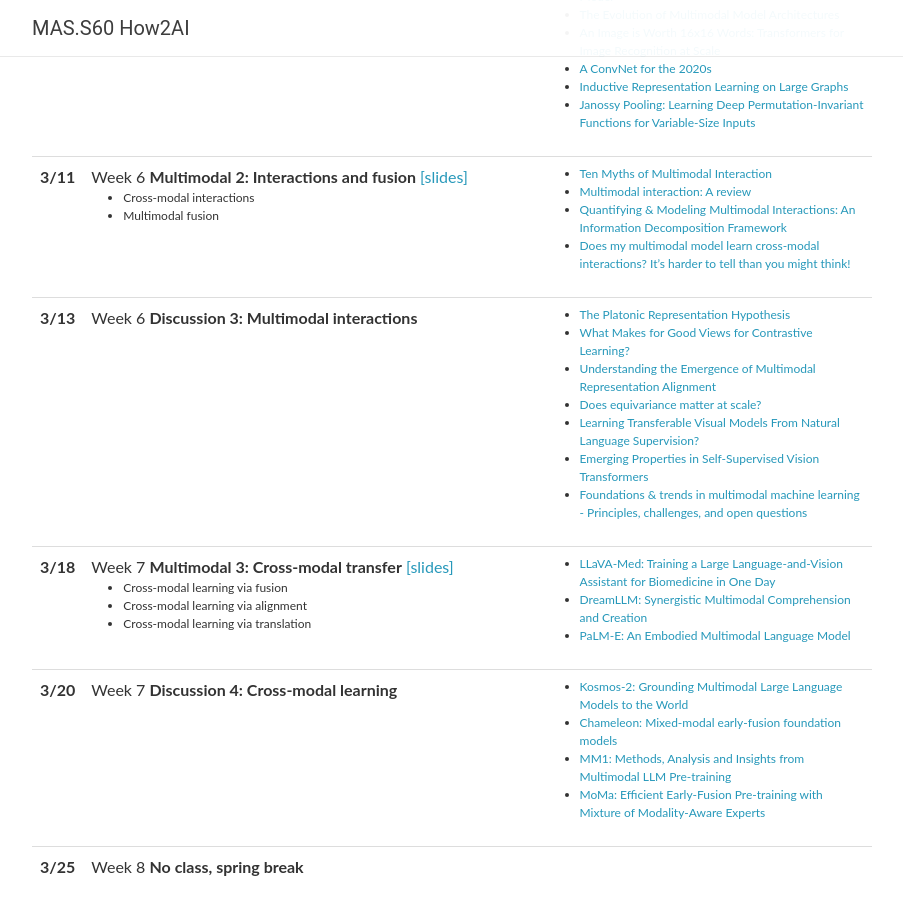
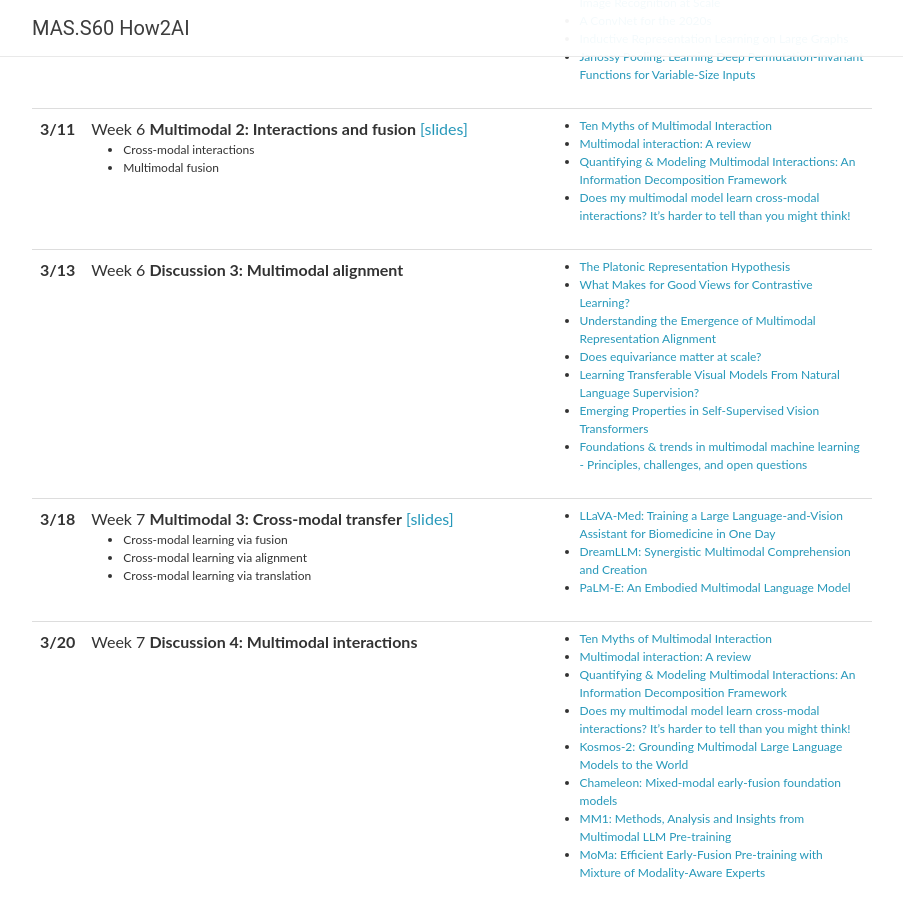
Before and after one commit to MIT-MI/how2ai-course, a Jekyll site: the page built from spring2025/_pages/schedule.md, in a window 1280 px wide and 900 px high, scrolled down 1489 px. Shown: the whole window, without its empty margins (188-1091 px from the left). Built offline with Jekyll 4.4.1, drawn with Linux system fonts in a browser that asks for light colours; nearby versions of some CDN libraries; comment, search, counter and statistics services are not loaded; some of the changed text lies outside the part shown.

Commit message:
Update lectures_2025.yml

```diff
--- a/_data/lectures_2025.yml
+++ b/_data/lectures_2025.yml
@@ -18,9 +18,6 @@
     - Introduction to AI and AI research <br/>
     - Generating ideas, reading and writing papers, AI experimentation
   readings:
-  - '<a href="https://arxiv.org/abs/2110.07058">Ego4D: Around the World in 3,000 Hours of Egocentric Video</a> <br/>'
-  - '<a href="https://arxiv.org/abs/2306.16934">DreamDiffusion: Generating High-Quality Images from Brain EEG Signals</a> <br/>'
-  - '<a href="https://arxiv.org/abs/2310.02050">Tuning Large language model for End-to-end Speech Translation</a> <br/>'
 
 - date: 2/11
   title: >
@@ -136,7 +133,7 @@
 
 - date: 3/13
   title: >
-    Week 6 <strong>Discussion 3: Multimodal interactions</strong>
+    Week 6 <strong>Discussion 3: Multimodal alignment</strong>
   slides:
   topics:
   readings:
@@ -157,20 +154,24 @@
     - Cross-modal learning via alignment <br/>
     - Cross-modal learning via translation
   readings:
-    - '<a href="https://arxiv.org/abs/2303.00915v3">LLaVA-Med: Training a Large Language-and-Vision Assistant for Biomedicine in One Day</a> <br/>'
-    - '<a href="https://arxiv.org/abs/2309.11499">DreamLLM: Synergistic Multimodal Comprehension and Creation</a> <br/>'
-    - '<a href="https://arxiv.org/abs/2303.03378">PaLM-E: An Embodied Multimodal Language Model</a> <br/>'
+    - <a href="https://arxiv.org/abs/2303.00915v3">LLaVA-Med&#58; Training a Large Language-and-Vision Assistant for Biomedicine in One Day</a> <br/>
+    - <a href="https://arxiv.org/abs/2309.11499">DreamLLM&#58; Synergistic Multimodal Comprehension and Creation</a> <br/>
+    - <a href="https://arxiv.org/abs/2303.03378">PaLM-E&#58; An Embodied Multimodal Language Model</a> <br/>
 
 - date: 3/20
   title: >
-    Week 7 <strong>Discussion 4: Cross-modal learning</strong>
+    Week 7 <strong>Discussion 4: Multimodal interactions</strong>
   slides:
   topics:
   readings:
-  - '<a href="https://arxiv.org/abs/2306.14824">Kosmos-2: Grounding Multimodal Large Language Models to the World</a> <br/>'
-  - '<a href="https://arxiv.org/abs/2405.09818">Chameleon: Mixed-modal early-fusion foundation models</a> <br/>'
-  - '<a href="https://link.springer.com/chapter/10.1007/978-3-031-73397-0_18">MM1: Methods, Analysis and Insights from Multimodal LLM Pre-training</a><br/>'
-  - '<a href="https://arxiv.org/pdf/2407.21770">MoMa: Efficient Early-Fusion Pre-training with Mixture of Modality-Aware Experts</a> <br/>'
+    - <a href="https://dl.acm.org/doi/pdf/10.1145/319382.319398">Ten Myths of Multimodal Interaction</a> <br/>
+    - <a href="https://www.sciencedirect.com/science/article/pii/S0167865513002584">Multimodal interaction&#58; A review</a> <br/>
+    - <a href="https://arxiv.org/abs/2302.12247">Quantifying & Modeling Multimodal Interactions&#58; An Information Decomposition Framework</a> <br/>
+    - <a href="https://aclanthology.org/2020.emnlp-main.62/">Does my multimodal model learn cross-modal interactions? It’s harder to tell than you might think!</a> <br/>
+    - <a href="https://arxiv.org/abs/2306.14824">Kosmos-2&#58; Grounding Multimodal Large Language Models to the World</a> <br/>
+    - <a href="https://arxiv.org/abs/2405.09818">Chameleon&#58; Mixed-modal early-fusion foundation models</a> <br/>
+    - <a href="https://link.springer.com/chapter/10.1007/978-3-031-73397-0_18">MM1&#58; Methods, Analysis and Insights from Multimodal LLM Pre-training</a><br/>
+    - <a href="https://arxiv.org/pdf/2407.21770">MoMa&#58; Efficient Early-Fusion Pre-training with Mixture of Modality-Aware Experts</a> <br/>
 
 - date: 3/25
   title: >
```
